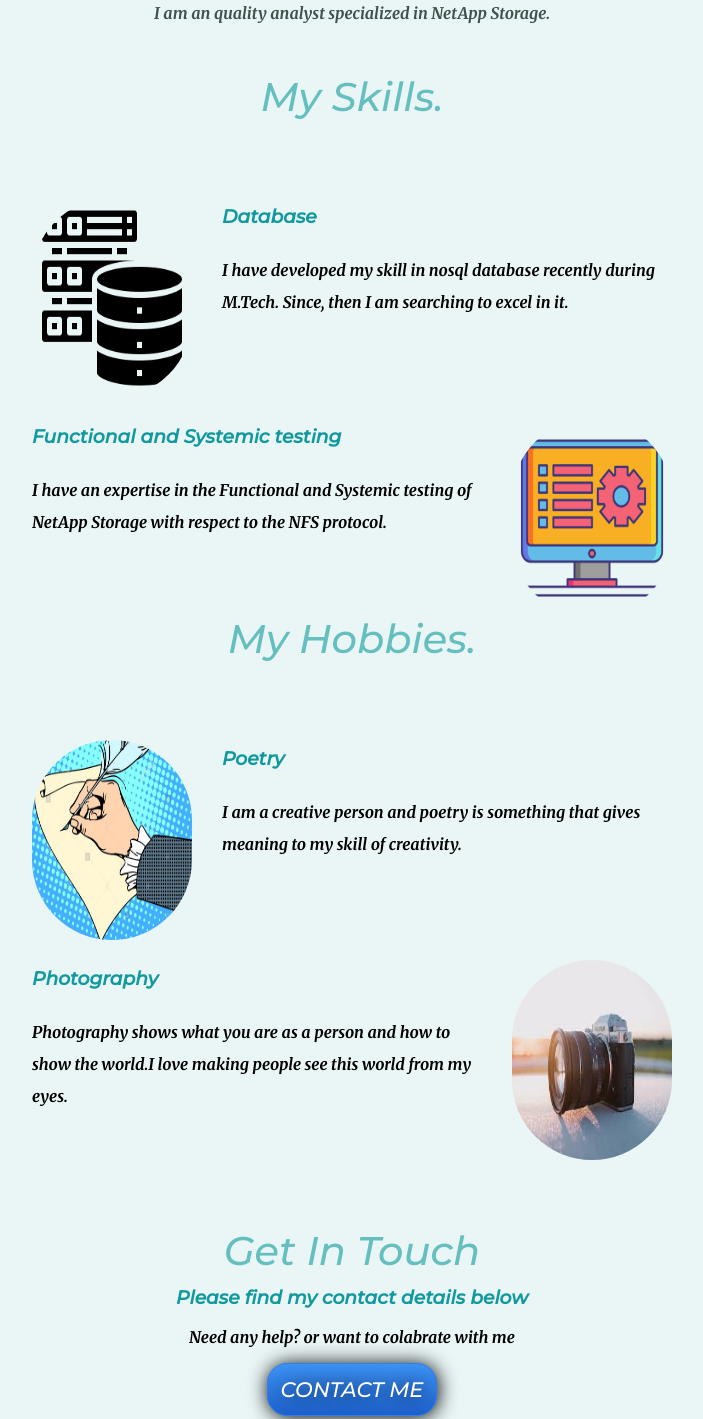
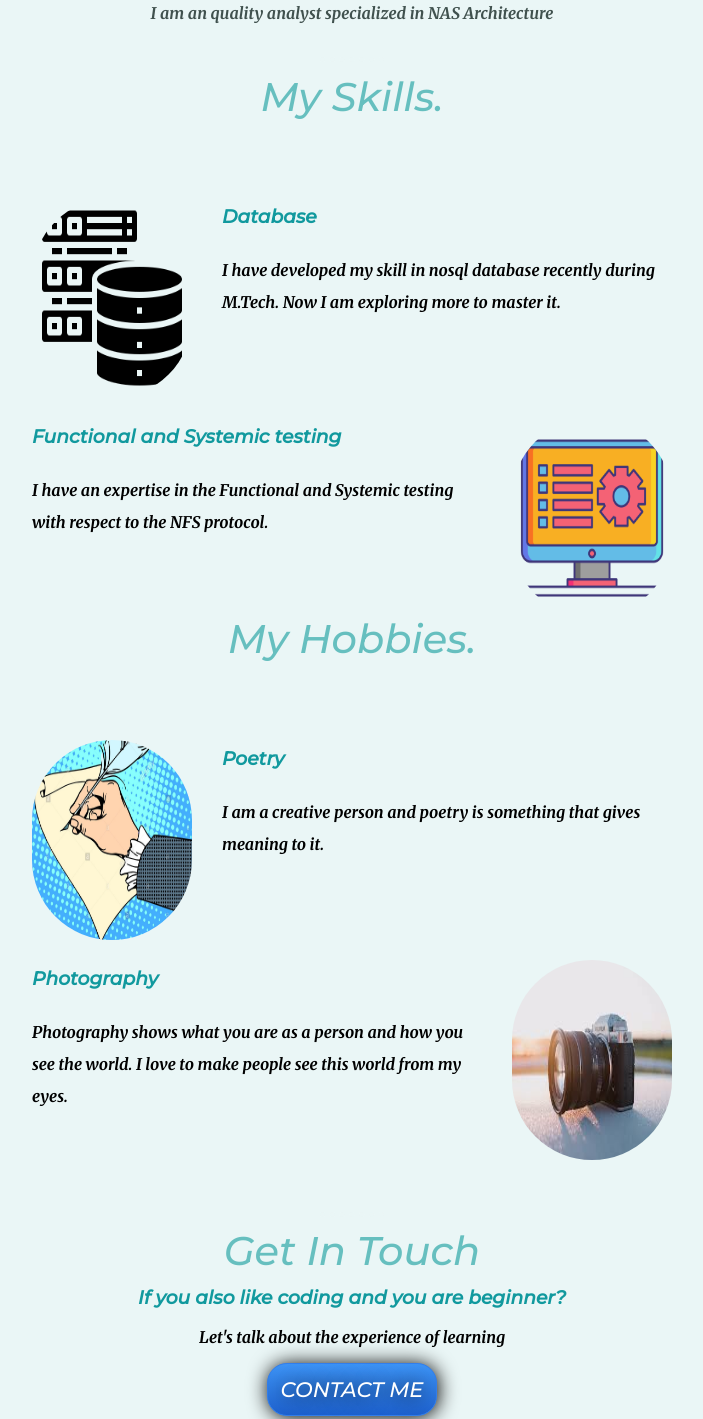
Before and after one commit to Nupur-del/new_css_site, a plain HTML site: page index.html in a window 1280 px wide. Shown: the part 1242-2661 px from the top of the page, without its empty margins (288-991 px from the left). Drawn offline with Linux system fonts and the light colour scheme.

Commit message:
Updated version

```diff
--- a/index.html
+++ b/index.html
@@ -2,7 +2,7 @@
 <head>
     <meta charset="UTF-8">
     <meta name="viewport" content="width=device-width, initial-scale=1.0">
-    <title>Nupur Swami - an qualiy analyst having interest in development</title>
+    <title>Nupur Swami - an qualiy analyst</title>
     <link rel="stylesheet" href="style.css">
     <link rel="icon" href="favicon.ico">
     <link href="https://fonts.googleapis.com/css2?family=Merriweather:ital,wght@1,700&family=Montserrat:ital,wght@1,500&family=Sacramento&display=swap" rel="stylesheet">
@@ -20,7 +20,7 @@
         <div class="profile">
           <img class="pic" src="https://scontent.flko5-1.fna.fbcdn.net/v/t1.0-1/p160x160/92243593_3718827084855206_2219847082364108800_n.jpg?_nc_cat=106&_nc_sid=dbb9e7&_nc_ohc=cwgm9HBE0tsAX9NCf25&_nc_ht=scontent.flko5-1.fna&_nc_tp=6&oh=5f49b11461317d720fa01075f0caee6c&oe=5ECE7DA8" alt="Nupur Profile">
           <h2>Hello.</h2>
-          <p class="intro">I am an quality analyst specialized in NetApp Storage.</p>
+          <p class="intro">I am an quality analyst specialized in NAS Architecture</p>
         </div>
         <hr>
         <div class="skills">
@@ -30,15 +30,15 @@
             <img class="Poetry" src="database-storage.png" alt="Database">
 
             <h3>Database</h3>
-            <p>I have developed my skill in nosql database recently during M.Tech. Since, then I am searching
-              to excel in it.
+            <p>I have developed my skill in nosql database recently during M.Tech. Now I am exploring
+              more to master it.
             </p>
           </div>
           <div class="skill-row">
             <img class="photography" src="testing.png" alt="testing">
 
             <h3>Functional and Systemic testing</h3>
-            <p>I have an expertise in the Functional and Systemic testing of NetApp Storage with respect
+            <p>I have an expertise in the Functional and Systemic testing with respect
               to the NFS protocol.
             </p>
 
@@ -51,7 +51,7 @@
             <img class="Poetry" src="poetess.jpg" alt="Poetry">
 
             <h3>Poetry</h3>
-            <p>I am a creative person and poetry is something that gives meaning to my skill of creativity.</p>
+            <p>I am a creative person and poetry is something that gives meaning to it.</p>
 
           </div>
 
@@ -59,16 +59,16 @@
             <img class="photography" src="photograph.jpg" alt="photography">
 
             <h3>Photography</h3>
-            <p>Photography shows what you are as a person and how to show the world.I love making people see this world from my eyes.</p>
-
+            <p>Photography shows what you are as a person and how you see the world.
+              I love to make people see this world from my eyes.</p>
            </div>
 
         </div>
         <hr>
         <div class="contact-me">
           <h2>Get In Touch</h2>
-          <h3>Please find my contact details below</h3>
-          <p>Need any help? or want to colabrate with me</p>
+          <h3>If you also like coding and you are beginner?</h3>
+          <p>Let's talk about the experience of learning</p>
           <a class="btn" href="mailto:nupurswami2011@gmail.com">CONTACT ME</a>
         </div>
       </div>
```
